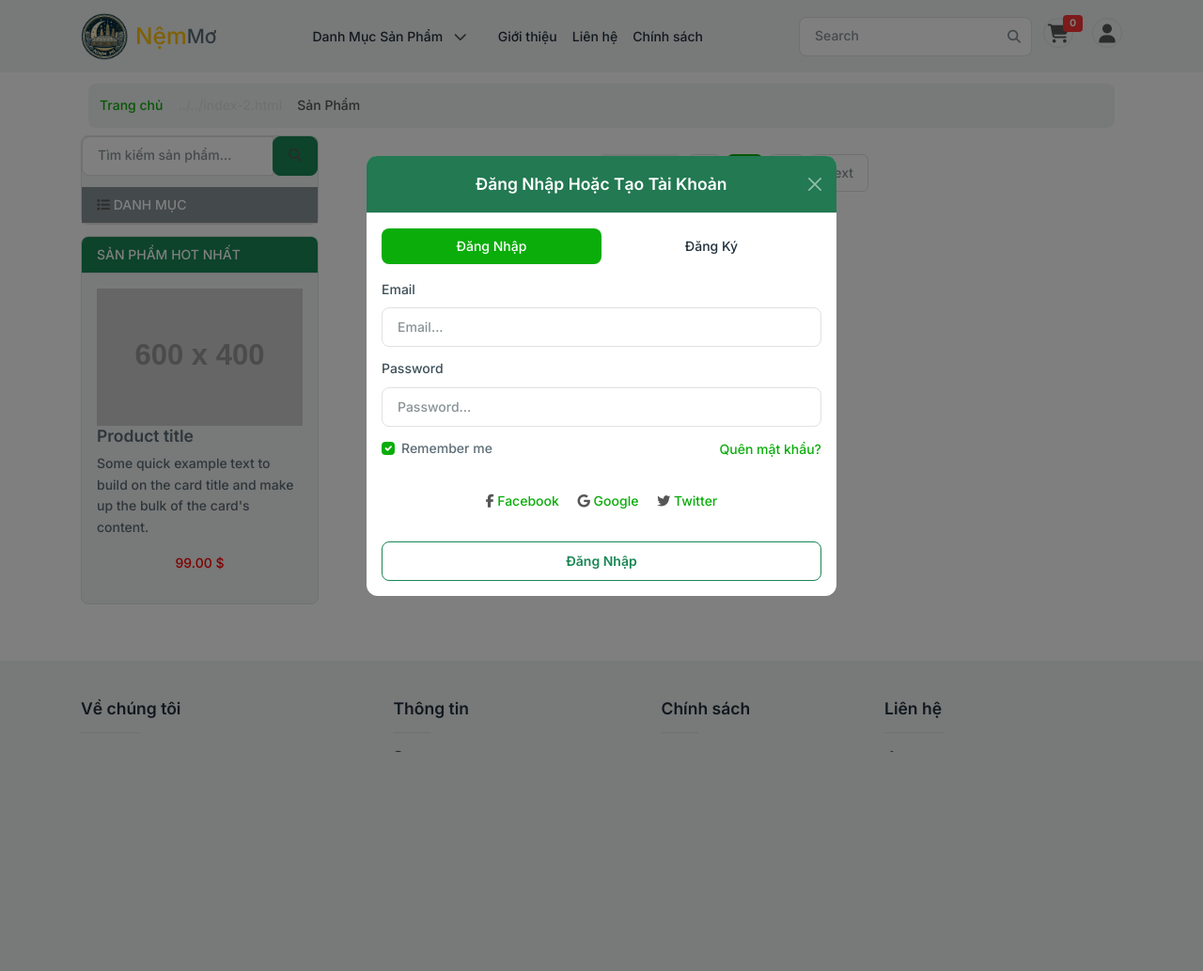
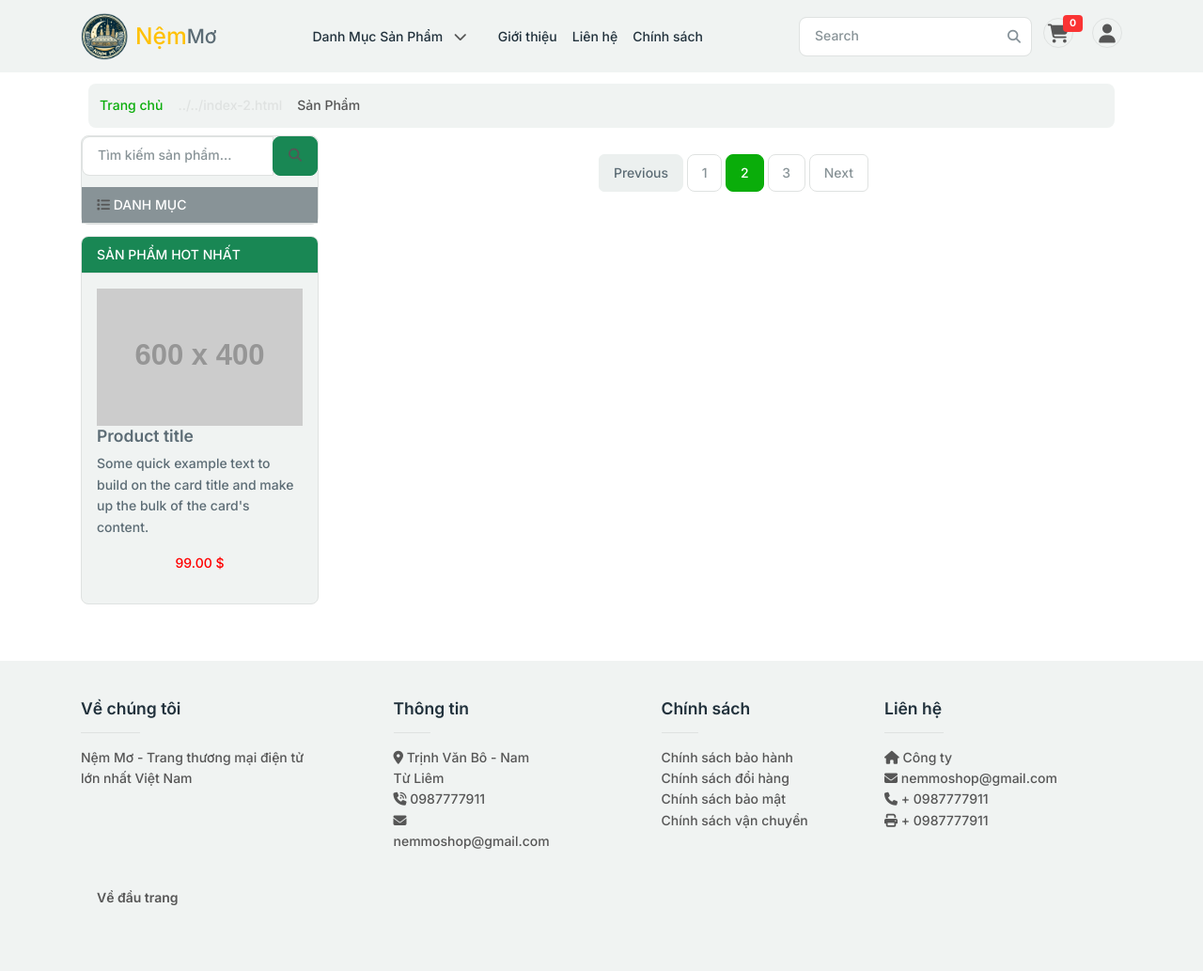
Before and after one commit to tthau02/da1_nem_mo, a PHP site: page /da1-nem-mo/index.php?ctl=product in a window 1280 px wide. Shown: the whole page at 94% size. Before the commit the page ends 800 px from the top, so only its background shows below. Run offline with PHP 8.4, Linux system fonts and the light colour scheme; grey boxes labelled with a size stand in for pictures from a placeholder-image service; data that the repository does not hold is empty; some libraries are stand-ins or nearby versions.

Commit message:
fix login

```diff
--- a/assets/js/login.js
+++ b/assets/js/login.js
@@ -1,9 +1,10 @@
 document.addEventListener('DOMContentLoaded', () => {
-    const errorAlert = document.querySelector('.alert.alert-danger');
-      const authModal = document.getElementById('authModal');
+  const errorAlert = document.querySelector('.error-login');
+  const authModal = document.getElementById('authModal');
 
-      if (errorAlert && authModal) {
-          const modalInstance = bootstrap.Modal.getOrCreateInstance(authModal);
-          modalInstance.show();
-      }
+  // Chỉ hiển thị modal khi có lỗi đăng nhập
+  if (errorAlert && authModal) {
+    const modalInstance = bootstrap.Modal.getOrCreateInstance(authModal);
+    modalInstance.show();
+  }
 });
--- a/controllers/AuthController.php
+++ b/controllers/AuthController.php
@@ -42,7 +42,8 @@ class AuthController
     exit;
   }
 
-    public function register(){
+  public function register()
+  {
     header('Content-Type: application/json');
 
     try {
--- a/views/client/header.php
+++ b/views/client/header.php
@@ -86,7 +86,7 @@
                 <i class="fa fa-shopping-cart"></i>
 
               </a>
-              <span class="badge badge-pill badge-danger notify"><?=isset($totalQuantity) ? $totalQuantity : 0 ?></span>
+              <span class="badge badge-pill badge-danger notify"><?= isset($totalQuantity) ? $totalQuantity : 0 ?></span>
             </div>
             <?php
             if (isset($_SESSION['user_id'])) {
@@ -135,7 +135,7 @@
                           <form action="<?= ROOT_URL . '?ctl=login' ?>" method="post">
                             <div class="form-outline mb-3">
                               <label class="form-label" for="loginIdentifier">Email</label>
-                              <input type="text" id="loginIdentifier" name="loginIdentifier" class="form-control" placeholder="Email..."/>
+                              <input type="text" id="loginIdentifier" name="loginIdentifier" class="form-control" placeholder="Email..." />
                             </div>
                             <div class="form-outline mb-3">
                               <label class="form-label" for="loginPassword">Password</label>
@@ -168,25 +168,25 @@
                           <form id="registerForm" action="<?= ROOT_URL . '?ctl=signup' ?>" method="POST">
                             <div class="form-outline mb-3">
                               <label class="form-label" for="registerName">Name</label>
-                                  <input type="text" id="registerName" name="registerName" class="form-control" placeholder="Enter your name"/>
+                              <input type="text" id="registerName" name="registerName" class="form-control" placeholder="Enter your name" />
                             </div>
                             <div class="form-outline mb-3">
                               <label class="form-label" for="registerEmail">Email</label>
-                                  <input type="email" id="registerEmail" name="registerEmail" class="form-control" placeholder="Enter your email"/>
+                              <input type="email" id="registerEmail" name="registerEmail" class="form-control" placeholder="Enter your email" />
                             </div>
                             <div class="form-outline mb-3">
                               <label class="form-label" for="registerPassword">Password</label>
-                                  <input type="password" id="registerPassword" name="registerPassword" class="form-control" placeholder="Create a password"/>
+                              <input type="password" id="registerPassword" name="registerPassword" class="form-control" placeholder="Create a password" />
                             </div>
                             <div class="form-outline mb-4">
                               <label class="form-label" for="registerConfirmPassword">Confirm Password</label>
-                                  <input type="password" id="registerConfirmPassword" name="registerConfirmPassword" class="form-control" placeholder="Confirm your password"/>
+                              <input type="password" id="registerConfirmPassword" name="registerConfirmPassword" class="form-control" placeholder="Confirm your password" />
                             </div>
                             <div id="registerError" class="alert alert-danger d-none"></div>
                             <div id="registerSuccess" class="alert alert-success d-none"></div>
 
                             <?php if (!empty($_SESSION['error_message'])): ?>
-                                  <div id="error-message" class="alert alert-danger alert-dismissible fade show p-2 small ">
+                              <div id="error-message" class="error-login alert alert-danger alert-dismissible fade show p-2 small ">
                                 <?= $_SESSION['error_message']; ?>
                               </div>
                               <?php unset($_SESSION['error_message']); ?>
```
Also changed, not shown: assets/js/register.js (indentation only). Lines whose indentation alone changed are shown as unchanged.
